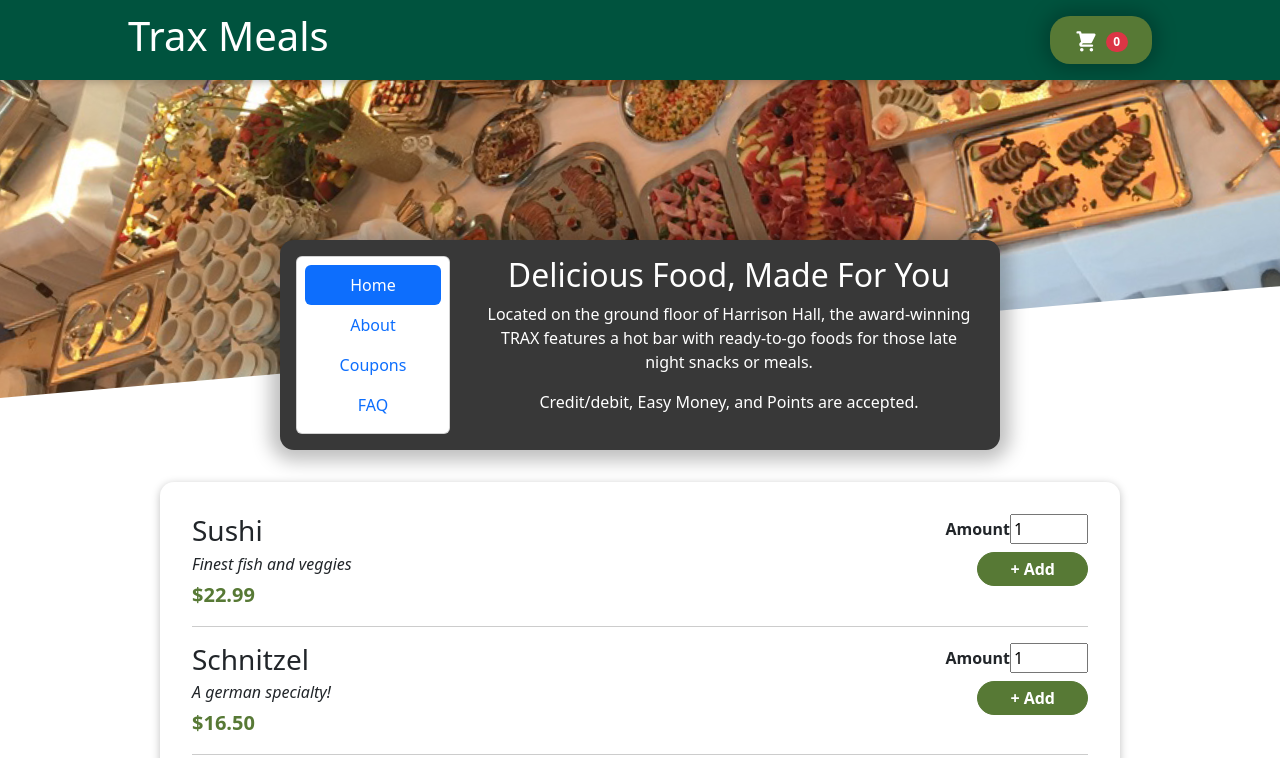
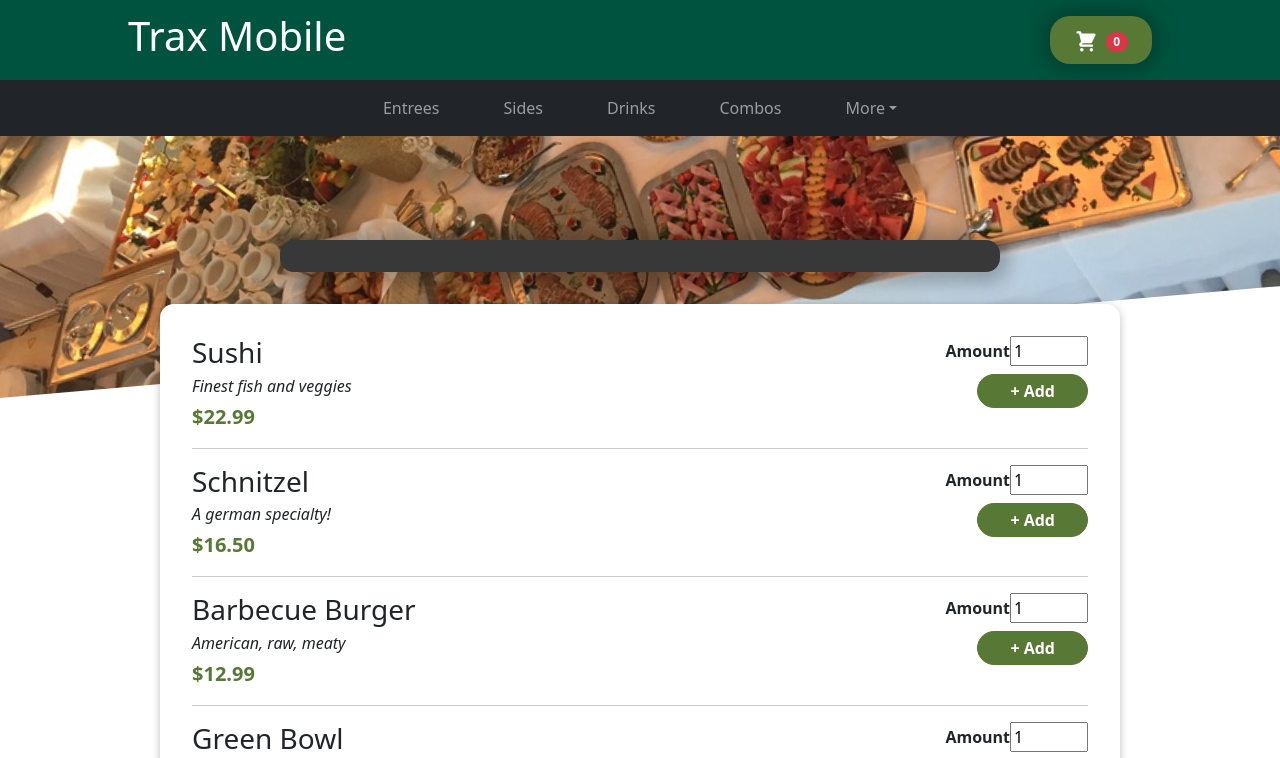
Before and after one commit to JacobThibault/TraxMobileProject, a React (Create React App) app: page / in a window 1280 px wide. Shown: the top 758 px of the page. Built offline with nearby package versions, Linux system fonts and the light colour scheme.

Commit message:
added secondary nav bar

```diff
--- a/src/App.js
+++ b/src/App.js
@@ -17,13 +17,18 @@ function App() {
     setCartIsShown(false);
   };
 
+  const [nav, setNav] = useState("");
+  const handleSetNav = (value) => {
+    setNav(value);
+  };
+
   return (
     <CartProvider>
       {/*show cart if cartIsShown is true */}
       {cartIsShown && <Cart onClose={hideCartHandler} />}
-      <Header onShowCart={showCartHandler} />
+      <Header onShowCart={showCartHandler} navSelect={handleSetNav}/>
       <main>
-        <Meals />
+        <Meals navSelect={nav}/>
       </main>
     </CartProvider>
   );
--- a/src/components/Cart/OrderReceipt/OrderReceiptModal.js
+++ b/src/components/Cart/OrderReceipt/OrderReceiptModal.js
@@ -23,7 +23,7 @@ const OrderReceiptModule = (props) => {
     <Popover id="popover-basic">
       <Popover.Header as="h3" className="pb-3">
         <Row>
-          <Col md={4} className="mt-2">STOP...</Col>
+          <Col md={4} className="mt-2">Before you go...</Col>
           <Col md={{ span: 4, offset: 4 }}>
             {/*this actually closes the modal */}
             <Button variant="danger" onClick={handleClose}>
@@ -50,7 +50,7 @@ const OrderReceiptModule = (props) => {
         keyboard={false}
         dialogClassName={receipt.modalSize}
       >
-        <Modal.Header closeButton>
+        <Modal.Header>
           <Modal.Title>Receipt</Modal.Title>
         </Modal.Header>
         <Modal.Body>
--- a/src/components/Layout/Header.js
+++ b/src/components/Layout/Header.js
@@ -1,26 +1,79 @@
-import React, { Fragment } from 'react';
+import { useState } from "react";
 import HeaderCartButton from "./HeaderCartButton";
-import mealsImage from '../../assets/meals.jpg'
+import mealsImage from "../../assets/meals.jpg";
 import classes from "./Header.module.css";
-const Header = props =>{
-    return (
-        <Fragment>
-            <header className={classes.header}>
-                <h1> Trax Meals </h1>
-                {/*<div className={classes.navbar}>
-                    <a href="#entrees">Entrees</a>
-                    <a href="#sides">Sides</a>
-                    <a href="#drinks">Drinks</a>
-                    <a href="#combos">Combos</a>
-    </div>*/}
-                <HeaderCartButton onClick={props.onShowCart}/>
-            </header>
-            <div className={classes['main-image']}>
-                <img src={mealsImage} alt='Food served at Brockport'/>
-            </div>
-        </Fragment>
-    )
+import { Container, Nav, Navbar, NavDropdown, Stack } from "react-bootstrap";
+import MainCard from "./MainCard/MainCard";
+import HomeTab from "./MainCard/HomeTab";
+import AboutTab from "./MainCard/AboutTab";
+import CouponsTab from "./MainCard/CouponsTab";
+import FAQTab from "./MainCard/FAQTab";
+import styles from "./MainCard/MainCard.module.css";
+
+const Header = (props) => {
+  const [nav, setNav] = useState("");
+  const handleSetNav = (value) => {
+    setNav(value);
+  };
+
+  const showCard = (value) => {
+    switch (value) {
+      case "home":
+        return <HomeTab />;
+      case "about":
+        return <AboutTab />;
+      case "coupons":
+        return <CouponsTab />;
+      case "faq":
+        return <FAQTab />;
+      default:
+        <HomeTab />;
+    }
+  };
+
+  return (
+    <>
+      <header className={classes.header}>
+        <h1> Trax Mobile </h1>
+        <HeaderCartButton onClick={props.onShowCart} />
+      </header>
+
+      <div className={classes.second}>
+        <Navbar bg="dark" variant="dark">
+          <Container>
+            <Nav className="mx-auto">
+              <Stack direction="horizontal" gap={5}>
+                <Nav.Link href="#entrees">Entrees</Nav.Link>
+                <Nav.Link href="#sides">Sides</Nav.Link>
+                <Nav.Link href="#drinks">Drinks</Nav.Link>
+                <Nav.Link href="#combos">Combos</Nav.Link>
+                <NavDropdown title="More">
+                  <NavDropdown.Item onClick={() => handleSetNav("home")}>
+                    Home
+                  </NavDropdown.Item>
+                  <NavDropdown.Item onClick={() => handleSetNav("about")}>
+                    About
+                  </NavDropdown.Item>
+                  <NavDropdown.Item onClick={() => handleSetNav("coupons")}>
+                    Coupons
+                  </NavDropdown.Item>
+                  <NavDropdown.Item onClick={() => handleSetNav("faq")}>
+                    FAQ
+                  </NavDropdown.Item>
+                </NavDropdown>
+              </Stack>
+            </Nav>
+          </Container>
+        </Navbar>
+      </div>
+
+      <div className={classes["main-image"]}>
+        <img src={mealsImage} alt="Food served at Brockport" />
+      </div>
+
+      <section className={styles.summary}>{showCard(nav)}</section>
+    </>
+  );
 };
 
-
 export default Header;
--- a/src/components/Layout/Header.module.css
+++ b/src/components/Layout/Header.module.css
@@ -14,6 +14,13 @@
     z-index: 10;
   }
 
+  .second {
+    position: fixed;
+    top: 5rem;
+    width: 100%;
+    z-index: 10;
+  }
+
   .main-image {
     width: 100%;
     height: 25rem;
--- a/src/components/Layout/MainCard/AboutTab.js
+++ b/src/components/Layout/MainCard/AboutTab.js
@@ -3,11 +3,11 @@ import { Container, Row, Col } from "react-bootstrap";
 const AboutTab = () => {
   return (
     <Container>
-      <h2>What is TRAX Mobile?</h2>
+      <h2>About</h2>
       <Row>
         <Col>
           Choose your favorite entree or snack from our broad selection of
-          available menu items and enjoy a delicious lunch or dinner on the go.
+          available menu items and enjoy a delicious meal on the go.
         </Col>
         <Col>
           Click to add items to your cart, pay with points or credit
--- a/src/components/Layout/MainCard/FAQTab.js
+++ b/src/components/Layout/MainCard/FAQTab.js
@@ -50,17 +50,17 @@ const howToPay = (
         <h2>FAQ</h2>
         <Row className="justify-content-md-center, mt-3">
           <Col>
-            <OverlayTrigger trigger="hover" placement="top" overlay={getOrder}>
+            <OverlayTrigger trigger="focus" placement="top" overlay={getOrder}>
               <Button variant="success">How do I get my order?</Button>
             </OverlayTrigger>
           </Col>
           <Col>
-          <OverlayTrigger trigger="hover" placement="top" overlay={howToPay}>
+          <OverlayTrigger trigger="focus" placement="top" overlay={howToPay}>
             <Button variant="success">Pay with points or credit card?</Button>
             </OverlayTrigger>
           </Col>
           <Col>
-          <OverlayTrigger trigger="hover" placement="top" overlay={findOrderId}>
+          <OverlayTrigger trigger="focus" placement="top" overlay={findOrderId}>
             <Button variant="success">Where is my Order ID?</Button>
             </OverlayTrigger>
           </Col>
--- a/src/components/Layout/MainCard/MainCard.js
+++ b/src/components/Layout/MainCard/MainCard.js
@@ -6,11 +6,15 @@ import FAQTab from "./FAQTab";
 import CouponsTab from "./CouponsTab";
 
 const MainCard = () => {
+
   return (
     <section className={classes.summary}>
+
+
+
       <Tab.Container defaultActiveKey="home">
       <Row>
-        <Col sm={3}>
+        <Col sm={2}>
           <Card className="p-2">
           <Nav variant='pills' className="flex-column">
             <Nav.Item >
--- a/src/components/Meals/Meals.js
+++ b/src/components/Meals/Meals.js
@@ -5,7 +5,6 @@ import { Fragment } from "react";
 const Meals = () => {
   return (
     <Fragment>
-      <MainCard/>
       <AvailableMeals />
     </Fragment>
   );
```
Also changed, not shown: src/components/Layout/MainCard/MainCard.module.css (line endings or trailing spaces).
